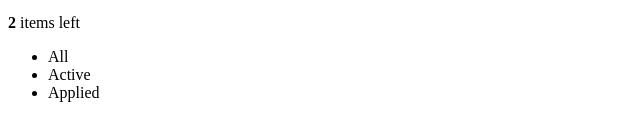
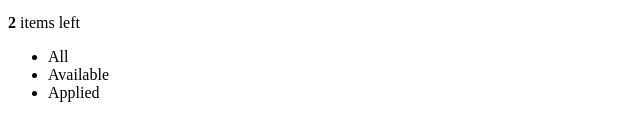
Before and after one commit to michaelwoodson/bicalc, a Vue app: page / in a window 1280 px wide. Shown: the part 192-332 px from the top of the page, without its empty margins (0-640 px from the left). Built offline with nearby package versions, Linux system fonts and the light colour scheme.

Commit message:
Change active to available.

```diff
--- a/src/app/components/Footer.vue
+++ b/src/app/components/Footer.vue
@@ -1,7 +1,7 @@
 <template>
   <footer class="footer">
     <span>
-      <strong>{{activeCount || 'No'}}</strong> {{activeCount === 1 ? 'item' : 'items'}} left
+      <strong>{{availableCount || 'No'}}</strong> {{availableCount === 1 ? 'item' : 'items'}} left
     </span>
     <ul class="filters">
       <li v-for="filter in filters">
@@ -13,19 +13,19 @@
 
 <script>
 import {mapActions} from 'vuex';
-import {SHOW_ALL, SHOW_APPLIED, SHOW_ACTIVE} from '../constants/BudgetItemFilters';
+import {SHOW_ALL, SHOW_APPLIED, SHOW_AVAILABLE} from '../constants/BudgetItemFilters';
 
 const filterTitles = {
   [SHOW_ALL]: 'All',
-  [SHOW_ACTIVE]: 'Active',
+  [SHOW_AVAILABLE]: 'Available',
   [SHOW_APPLIED]: 'Applied'
 };
 
-const filters = [SHOW_ALL, SHOW_ACTIVE, SHOW_APPLIED];
+const filters = [SHOW_ALL, SHOW_AVAILABLE, SHOW_APPLIED];
 
 export default {
   name: 'Footer',
-  props: ['activeCount', 'appliedCount', 'selectedFilter', 'onShow'],
+  props: ['availableCount', 'appliedCount', 'selectedFilter', 'onShow'],
   data() {
     return {filterTitles, filters};
   }
--- a/src/app/components/MainSection.vue
+++ b/src/app/components/MainSection.vue
@@ -14,7 +14,7 @@
     </ul>
     <footer-component v-if="budgetItems.length"
       :applied-count="appliedCount"
-      :active-count="activeCount"
+      :available-count="availableCount"
       :selected-filter="selectedFilter"
       :on-show="handleShow"
     ></footer-component>
@@ -46,7 +46,7 @@ export default {
         0
       );
     },
-    activeCount() {
+    availableCount() {
       return this.budgetItems.length - this.appliedCount;
     },
     selectedFilter() {
--- a/src/app/constants/BudgetItemFilters.js
+++ b/src/app/constants/BudgetItemFilters.js
@@ -1,3 +1,3 @@
 export const SHOW_ALL = 'show_all';
 export const SHOW_APPLIED = 'show_applied';
-export const SHOW_ACTIVE = 'show_active';
+export const SHOW_AVAILABLE = 'show_available';
--- a/src/app/constants/VisibilityFilters.js
+++ b/src/app/constants/VisibilityFilters.js
@@ -1,4 +1,4 @@
-import {SHOW_ALL, SHOW_APPLIED, SHOW_ACTIVE} from './BudgetItemFilters';
+import {SHOW_ALL, SHOW_APPLIED, SHOW_AVAILABLE} from './BudgetItemFilters';
 
 function showAll() {
   return true;
@@ -8,12 +8,12 @@ function showApplied(item) {
   return item.applied;
 }
 
-function showActive(item) {
+function showAvailable(item) {
   return !item.applied;
 }
 
 export default {
   [SHOW_ALL]: {filter: showAll, type: SHOW_ALL},
   [SHOW_APPLIED]: {filter: showApplied, type: SHOW_APPLIED},
-  [SHOW_ACTIVE]: {filter: showActive, type: SHOW_ACTIVE}
+  [SHOW_AVAILABLE]: {filter: showAvailable, type: SHOW_AVAILABLE}
 };
```
Also changed, not shown: 2 other files (tests, documents, lock files or other folders).
